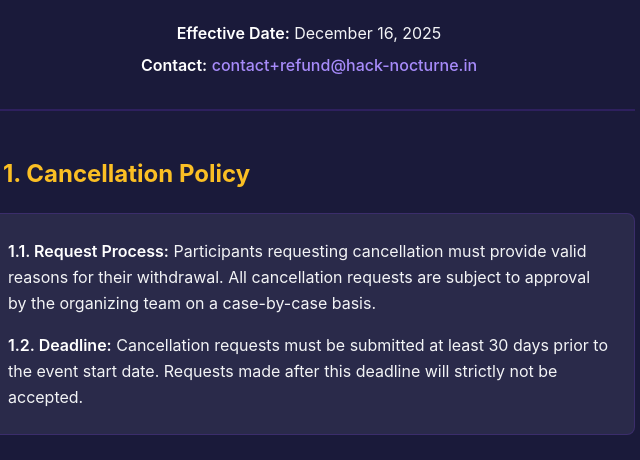
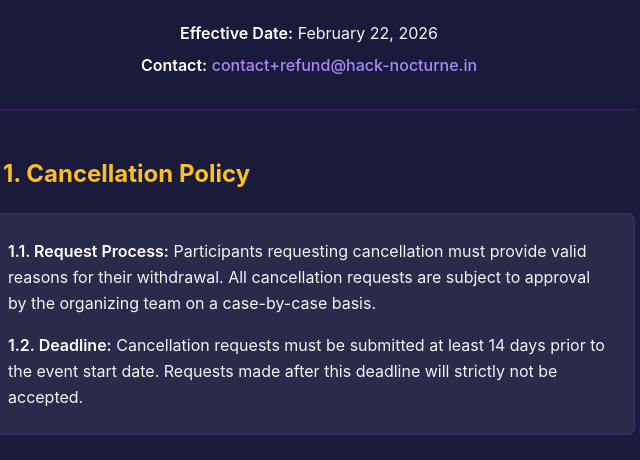
Before and after one commit to Hack-Nocturne/landing-page, an Astro site: page /cancellation-and-refund in a window 1280 px wide. Shown: the part 251-711 px from the top of the page, 331-971 px from the left. Built offline with nearby package versions, Linux system fonts and the light colour scheme; Astro itself is replaced by a stand-in of ours.

Commit message:
Update effective date and cancellation deadline in policy page

```diff
--- a/src/pages/cancellation-and-refund.astro
+++ b/src/pages/cancellation-and-refund.astro
@@ -16,7 +16,7 @@
         <header class="legal-header">
           <h1>Cancellation & Refund Policy</h1>
           <div class="legal-meta">
-            <span><strong>Effective Date:</strong> December 16, 2025</span>
+            <span><strong>Effective Date:</strong> February 22, 2026</span>
             <span><strong>Contact:</strong> <a href="mailto:contact+refund@hack-nocturne.in">contact+refund@hack-nocturne.in</a></span>
           </div>
         </header>
@@ -25,7 +25,7 @@
           <h2>1. Cancellation Policy</h2>
           <div class="legal-subsection">
             <p><strong>1.1. Request Process:</strong> Participants requesting cancellation must provide valid reasons for their withdrawal. All cancellation requests are subject to approval by the organizing team on a case-by-case basis.</p>
-            <p><strong>1.2. Deadline:</strong> Cancellation requests must be submitted at least 30 days prior to the event start date. Requests made after this deadline will strictly not be accepted.</p>
+            <p><strong>1.2. Deadline:</strong> Cancellation requests must be submitted at least 14 days prior to the event start date. Requests made after this deadline will strictly not be accepted.</p>
           </div>
         </section>
 
```
